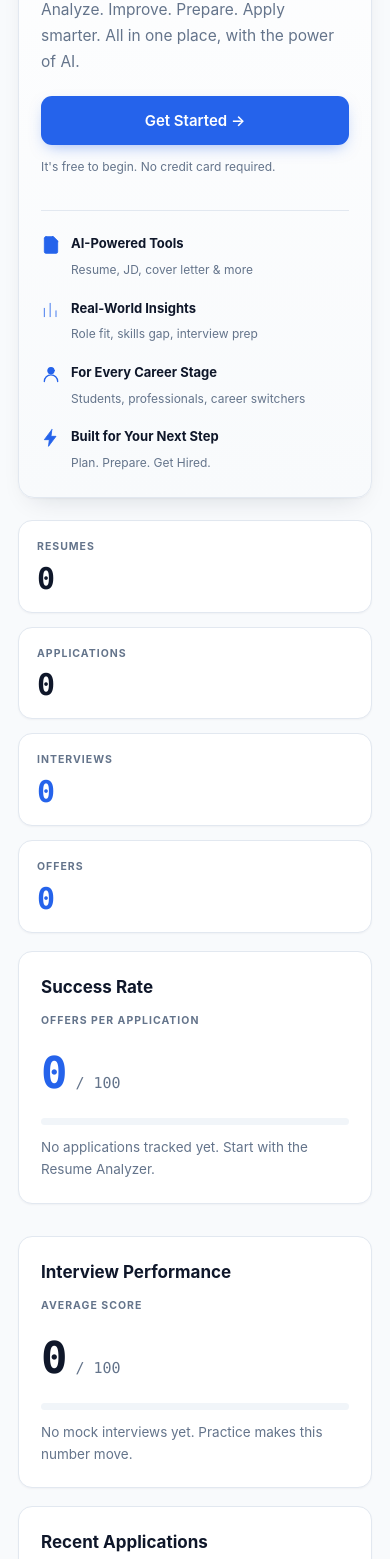
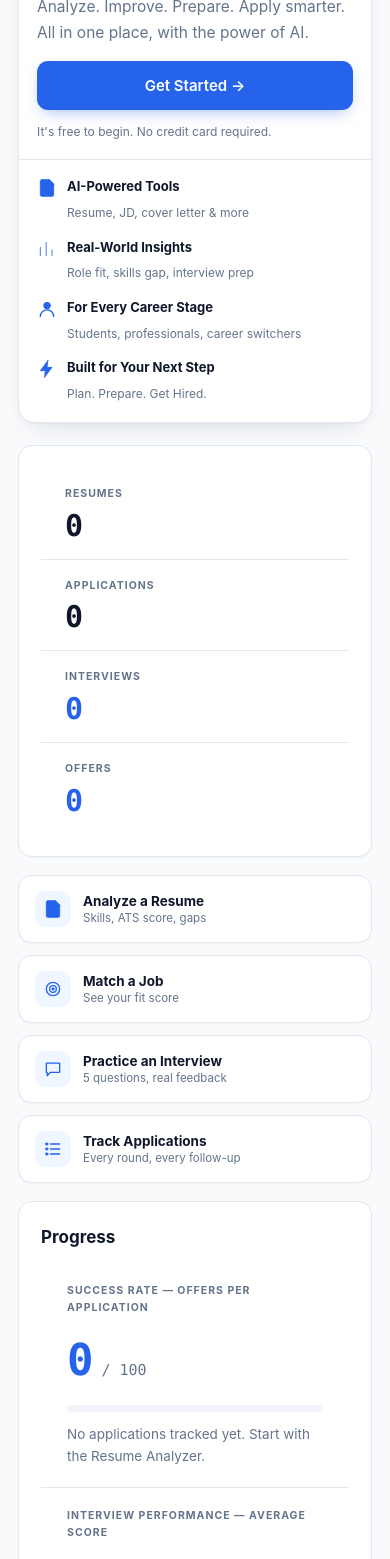
Before and after one commit to messyuc-786/hirepilot, a plain HTML site: page index.html in a window 390 px wide. Shown: the part 441-2000 px from the top of the page. Drawn offline with Linux system fonts and the light colour scheme.

Commit message:
Third-pass visual review: fix wasted space + AI-dashboard feel
Strict product-design pass, not functional QA. Same architecture,
same visual system — restructured layout for density and desktop
fluidity per explicit direction.

DESKTOP SPACE
- Sidebar trimmed 252px -> 236px; main content max-width raised
  1180px -> 1400px so the app fills real desktop viewports instead
  of sitting in a narrow fixed column.
- Hero image now bleeds edge-to-edge in its own column (no more
  inset/letterboxed thumbnail with a border and rounded corners of
  its own) — the artwork is the emotional identity, not a boxed
  decoration next to it.

DASHBOARD INFORMATION ARCHITECTURE
Rebuilt to: Hero -> Key Stats -> Quick Actions -> Progress ->
Recent Applications -> Career Journey, matching the requested order.
- 4 separate stat cards merged into one divided stats-row panel.
- "Success Rate" and "Interview Performance" merged into one
  Progress panel (was two near-empty cards).
- New Quick Actions row (Analyze a Resume / Match a Job / Practice
  an Interview / Track Applications) linking straight into the
  modules users want most — answers "what do I do next" directly,
  where before the dashboard was stats with no next step.

REDUCED "AI DASHBOARD" FEEL
Fewer, denser cards instead of many thin ones is the main lever
here (a wall of small metric tiles is the most generic-dashboard
tell there is). No sparkles/gradients/glow existed before or now;
the fix was card proliferation, not decoration.

JOB TRACKER DIFFERENTIATION
Table-heavy screen now uses a wider form column (.split-compact,
1.6fr/.65fr instead of 1.15fr/.85fr) instead of giving the
illustration equal weight to a 3-field form — consistency was
making this screen worse, not better.

BAKED-IN FILENAME CAPTIONS (missed in the previous pass)
Re-inspected all 12 source images at full resolution and found 3
more with a filename baked into the bottom edge that the last pass
missed: 02_resume_analysis, 10_job_tracker, 12_motivational.
Applied the same .crop-caption treatment used for 03/09/11.

QA this pass: all 10 screens x 6 breakpoints (1440/1280/1024/768/
430/375) re-verified for horizontal overflow (zero), console errors
(zero), and localStorage persistence. Full report in conversation.

Co-Authored-By: Claude Sonnet 5 <noreply@anthropic.com>

```diff
--- a/css/style.css
+++ b/css/style.css
@@ -37,7 +37,7 @@
   --shadow-sm: 0 1px 2px rgba(15,23,42,.04);
   --shadow: 0 1px 2px rgba(15,23,42,.04), 0 12px 28px -14px rgba(15,23,42,.16);
 
-  --sidebar-w: 252px;
+  --sidebar-w: 236px;
 }
 
 /* ---------- 2. RESET ---------- */
@@ -155,7 +155,7 @@ img { display: block; max-width: 100%; }
 .status.live { color: var(--green); }
 
 /* ---------- 4. MAIN AREA ---------- */
-.main { flex: 1; padding: 34px 40px 80px; max-width: 1180px; }
+.main { flex: 1; padding: 32px 40px 70px; max-width: 1400px; }
 
 .view-head { margin-bottom: 26px; }
 
@@ -191,6 +191,10 @@ h3 { font-size: 14.5px; font-weight: 650; margin-bottom: 8px; color: var(--navy)
 
 /* Split layout: form/content on one side, illustration on the other */
 .split { display: grid; grid-template-columns: 1.15fr .85fr; gap: 18px; align-items: start; }
+/* Table-heavy screens (Job Tracker) need the form column to stay
+   compact and let the illustration take a smaller, secondary role
+   rather than competing evenly with a 3-field form. */
+.split-compact { grid-template-columns: 1.6fr .65fr; }
 .split > .panel { margin-bottom: 0; }
 
 /* Stat readout */
@@ -479,23 +483,31 @@ tr:last-child td { border-bottom: none; }
   font-size: 13.5px;
 }
 
-/* ---------- 13. HERO (Dashboard first screen) ---------- */
+/* ---------- 13. HERO (Dashboard first screen) ----------
+   The 3D artwork bleeds edge-to-edge in its own column instead of
+   sitting as a letterboxed, inset thumbnail — it's the emotional
+   identity of the product, not a decorative rectangle. */
 .hero {
   position: relative;
-  background: linear-gradient(180deg, #FFFFFF 0%, #F8FAFC 100%);
+  background: var(--panel);
   border: 1px solid var(--line);
   border-radius: 20px;
   box-shadow: var(--shadow);
-  padding: 44px 44px 0;
   margin-bottom: 22px;
   overflow: hidden;
 }
 
 .hero-grid {
   display: grid;
-  grid-template-columns: 1fr 1fr;
-  gap: 28px;
-  align-items: center;
+  grid-template-columns: 1fr 1.05fr;
+  align-items: stretch;
+}
+
+.hero-copy {
+  padding: 40px 30px 40px 44px;
+  display: flex;
+  flex-direction: column;
+  justify-content: center;
 }
 
 .hero-eyebrow {
@@ -507,7 +519,7 @@ tr:last-child td { border-bottom: none; }
 .hero-eyebrow span { color: var(--blue); }
 
 .hero-copy h1 {
-  font-size: 44px;
+  font-size: 42px;
   line-height: 1.08;
   letter-spacing: -1px;
   margin-bottom: 14px;
@@ -517,25 +529,21 @@ tr:last-child td { border-bottom: none; }
 .hero-copy p {
   font-size: 15.5px;
   color: var(--muted);
-  max-width: 46ch;
-  margin-bottom: 22px;
+  max-width: 44ch;
+  margin-bottom: 20px;
   line-height: 1.65;
 }
 
 .hero-fine { font-size: 12px; color: var(--muted); margin-top: 12px; }
 
 .hero-visual {
-  border-radius: 16px;
-  overflow: hidden;
-  box-shadow: var(--shadow);
-  border: 1px solid var(--line);
-  align-self: end;
+  align-self: stretch;
+  min-height: 320px;
   /* The source photo bakes its own HirePilot logo, headline and CTA
      into its left third (duplicating the real heading beside it) and
      a filename caption in the bottom-left corner. Cropping to the
      right two-thirds keeps the character scene as pure illustration
      and removes both artifacts in one move. */
-  aspect-ratio: 16 / 9;
 }
 .hero-visual img { width: 100%; height: 100%; object-fit: cover; object-position: 100% 50%; display: block; }
 
@@ -543,14 +551,67 @@ tr:last-child td { border-bottom: none; }
   display: grid;
   grid-template-columns: repeat(4, 1fr);
   gap: 18px;
-  margin: 34px 0 0;
-  padding: 22px 0;
+  padding: 20px 44px;
   border-top: 1px solid var(--line);
 }
 .hero-strip-item { display: flex; gap: 10px; align-items: flex-start; }
 .hero-strip-item svg { flex-shrink: 0; color: var(--blue); margin-top: 2px; }
 .hero-strip-item strong { display: block; font-size: 13px; color: var(--navy); margin-bottom: 2px; }
 .hero-strip-item span { font-size: 12px; color: var(--muted); }
+
+/* Quick Actions — compact link cards into the modules a user is
+   most likely to want next, so the dashboard reads as "here's what
+   to do" rather than a pile of disconnected stat cards. */
+.quick-actions {
+  display: grid;
+  grid-template-columns: repeat(4, 1fr);
+  gap: 12px;
+  margin-bottom: 18px;
+}
+.quick-action {
+  display: flex;
+  align-items: center;
+  gap: 12px;
+  padding: 15px 16px;
+  background: var(--panel);
+  border: 1px solid var(--line);
+  border-radius: var(--r);
+  box-shadow: var(--shadow-sm);
+  cursor: pointer;
+  text-align: left;
+  font-family: var(--sans);
+  transition: border-color .15s, box-shadow .15s, transform .1s;
+}
+.quick-action:hover { border-color: var(--blue); box-shadow: var(--shadow); }
+.quick-action:active { transform: translateY(1px); }
+.quick-action .qa-icon {
+  flex-shrink: 0;
+  width: 36px; height: 36px;
+  display: grid; place-items: center;
+  background: var(--tint);
+  color: var(--blue);
+  border-radius: 10px;
+}
+.quick-action strong { display: block; font-size: 13.5px; color: var(--navy); }
+.quick-action span { font-size: 11.5px; color: var(--muted); }
+
+/* Key stats — one panel with four columns divided by hairlines,
+   instead of four separate thin cards with padding fighting padding. */
+.stats-row {
+  display: grid;
+  grid-template-columns: repeat(4, 1fr);
+}
+.stats-row > div { padding: 18px 24px; border-right: 1px solid var(--line); }
+.stats-row > div:last-child { border-right: none; }
+
+/* Progress / performance — the two score panels sharing one card,
+   split by a single hairline instead of two full duplicate cards. */
+.progress-panel {
+  display: grid;
+  grid-template-columns: 1fr 1fr;
+}
+.progress-panel > div { padding: 20px 26px; }
+.progress-panel > div:first-child { border-right: 1px solid var(--line); }
 
 /* Feature illustration card used across module screens */
 .feature-visual {
@@ -593,6 +654,7 @@ tr:last-child td { border-bottom: none; }
 @media (max-width: 1080px) {
   .hero-copy h1 { font-size: 36px; }
   .split { grid-template-columns: 1fr; }
+  .quick-actions { grid-template-columns: repeat(2, 1fr); }
 }
 
 @media (max-width: 900px) {
@@ -612,18 +674,29 @@ tr:last-child td { border-bottom: none; }
   .sidebar-foot { border-top: none; border-left: 1px solid var(--line); white-space: nowrap; }
   .main { padding: 22px 18px 60px; }
   .grid-2, .grid-3, .grid-4 { grid-template-columns: 1fr; }
+  .quick-actions { grid-template-columns: repeat(2, 1fr); }
+  .stats-row { grid-template-columns: repeat(2, 1fr); }
+  .stats-row > div:nth-child(2) { border-right: none; }
+  .stats-row > div:nth-child(-n+2) { border-bottom: 1px solid var(--line); }
 
-  .hero { padding: 28px 22px 0; border-radius: 16px; }
-  .hero-grid { grid-template-columns: 1fr; gap: 20px; }
-  .hero-copy h1 { font-size: 30px; }
-  .hero-visual { order: -1; max-height: 220px; }
-  .hero-strip { grid-template-columns: repeat(2, 1fr); gap: 16px 20px; }
+  .hero { border-radius: 16px; }
+  .hero-grid { grid-template-columns: 1fr; }
+  .hero-copy { padding: 24px 20px 20px; }
+  .hero-copy h1 { font-size: 29px; }
+  .hero-visual { order: -1; height: 200px; min-height: 0; }
+  .hero-strip { grid-template-columns: repeat(2, 1fr); gap: 14px 18px; padding: 18px 20px; }
 }
 
 @media (max-width: 480px) {
-  .hero-copy h1 { font-size: 26px; }
-  .hero-strip { grid-template-columns: 1fr; }
+  .hero-copy { padding: 20px 18px 18px; }
+  .hero-copy h1 { font-size: 25px; }
+  .hero-copy p { margin-bottom: 16px; }
+  .hero-strip { grid-template-columns: 1fr; gap: 12px; padding: 16px 18px; }
   .btn-lg { width: 100%; text-align: center; }
+  .quick-actions, .progress-panel, .stats-row { grid-template-columns: 1fr; }
+  .stats-row > div { border-right: none !important; border-bottom: 1px solid var(--line); }
+  .stats-row > div:last-child { border-bottom: none; }
+  .progress-panel > div:first-child { border-right: none; border-bottom: 1px solid var(--line); }
 }
 
 /* ---------- 15. ACCESSIBILITY ---------- */
--- a/js/features.js
+++ b/js/features.js
@@ -66,32 +66,52 @@ dashboard() {
       </div>
     </section>
 
-    <div class="grid grid-4" style="margin-bottom:18px">
-      ${UI.stat('Resumes', s.resumes)}
-      ${UI.stat('Applications', s.applications)}
-      ${UI.stat('Interviews', s.interviews, true)}
-      ${UI.stat('Offers', s.offers, true)}
+    <div class="panel stats-row" style="margin-bottom:18px">
+      <div><div class="stat-label">Resumes</div><div class="stat-value">${s.resumes}</div></div>
+      <div><div class="stat-label">Applications</div><div class="stat-value">${s.applications}</div></div>
+      <div><div class="stat-label">Interviews</div><div class="stat-value cyan">${s.interviews}</div></div>
+      <div><div class="stat-label">Offers</div><div class="stat-value cyan">${s.offers}</div></div>
     </div>
 
-    <div class="grid grid-2">
-      ${UI.panel('Success Rate', `
-        ${UI.score(s.successRate, 'Offers per application', true)}
+    <div class="quick-actions">
+      <button class="quick-action" data-go="resume">
+        <span class="qa-icon">${UI.icon('doc')}</span>
+        <div><strong>Analyze a Resume</strong><span>Skills, ATS score, gaps</span></div>
+      </button>
+      <button class="quick-action" data-go="jd">
+        <span class="qa-icon">${UI.icon('target')}</span>
+        <div><strong>Match a Job</strong><span>See your fit score</span></div>
+      </button>
+      <button class="quick-action" data-go="interview">
+        <span class="qa-icon">${UI.icon('chat')}</span>
+        <div><strong>Practice an Interview</strong><span>5 questions, real feedback</span></div>
+      </button>
+      <button class="quick-action" data-go="tracker">
+        <span class="qa-icon">${UI.icon('list')}</span>
+        <div><strong>Track Applications</strong><span>Every round, every follow-up</span></div>
+      </button>
+    </div>
+
+    ${UI.panel('Progress', `
+      <div class="progress-panel">
+        <div>
+          ${UI.score(s.successRate, 'Success rate — offers per application', true)}
           <p class="muted" style="margin-top:12px">
             ${s.applications === 0
               ? 'No applications tracked yet. Start with the Resume Analyzer.'
               : `${s.offers} offer${s.offers === 1 ? '' : 's'} from ${s.applications} application${s.applications === 1 ? '' : 's'}.`}
           </p>
-      `)}
-
-      ${UI.panel('Interview Performance', `
-        ${UI.score(s.avgInterviewScore, 'Average score')}
+        </div>
+        <div>
+          ${UI.score(s.avgInterviewScore, 'Interview performance — average score')}
           <p class="muted" style="margin-top:12px">
             ${s.interviews === 0
               ? 'No mock interviews yet. Practice makes this number move.'
               : `Across ${s.interviews} mock interview${s.interviews === 1 ? '' : 's'}.`}
           </p>
+        </div>
+      </div>
     `)}
-    </div>
 
     ${UI.panel('Recent Applications', apps.length ? `
       <div class="table-wrap"><table>
@@ -121,7 +141,7 @@ dashboard() {
         </div>
       </div>
       <div class="promo-card">
-        <img src="img/12_motivational.jpg" alt="Small steps, big opportunities" loading="lazy">
+        <img src="img/12_motivational.jpg" alt="Small steps, big opportunities" loading="lazy" class="crop-caption">
         <div class="promo-body">
           <strong>Small Steps, Big Opportunities</strong>
           <span>Plan. Prepare. Practice. Progress.</span>
@@ -132,6 +152,10 @@ dashboard() {
 
   document.getElementById('heroGetStarted')
     ?.addEventListener('click', () => App.go(isNew ? 'resume' : 'jd'));
+
+  document.querySelectorAll('[data-go]').forEach(btn => {
+    btn.addEventListener('click', () => App.go(btn.dataset.go));
+  });
 },
 
 
@@ -155,7 +179,7 @@ resume() {
           <button class="btn" id="analyzeBtn">Analyze Resume</button>
         </div>
       `)}
-      ${UI.visual('img/02_resume_analysis.jpg', 'A resume analysis in progress, with a green "Great Start!" check', 'Skills, ATS score, grammar, and missing keywords — in one pass.')}
+      ${UI.visual('img/02_resume_analysis.jpg', 'A resume analysis in progress, with a green "Great Start!" check', 'Skills, ATS score, grammar, and missing keywords — in one pass.', true)}
     </div>
 
     <div id="resumeResult"></div>
@@ -1258,7 +1282,7 @@ tracker() {
     ${UI.head('Module 09', 'Job Tracker',
       'Every application, every round, every follow-up.')}
 
-    <div class="split" style="margin-bottom:18px">
+    <div class="split split-compact" style="margin-bottom:18px">
       ${UI.panel('Add Application Manually', `
         <div class="grid grid-2">
           <div>
@@ -1276,7 +1300,7 @@ tracker() {
           <button class="btn" id="trAdd">Add</button>
         </div>
       `)}
-      ${UI.visual('img/10_job_tracker.jpg', 'Tracking every application, round, and outcome', 'Stay organized, monitor progress, never miss a follow-up.')}
+      ${UI.visual('img/10_job_tracker.jpg', 'Tracking every application, round, and outcome', 'Stay organized, monitor progress, never miss a follow-up.', true)}
     </div>
 
     ${UI.panel(`All Applications (${apps.length})`, apps.length ? `
--- a/js/ui.js
+++ b/js/ui.js
@@ -126,6 +126,9 @@ const UI = {
     bars: '<path d="M4 20V10M11 20V4M18 20v-7"/>',
     user: '<circle cx="12" cy="8" r="4"/><path d="M4 21c0-4.4 3.6-8 8-8s8 3.6 8 8" fill="none" stroke-width="1.6"/>',
     bolt: '<path d="M13 2 4 14h6l-1 8 9-12h-6l1-8Z"/>',
+    target: '<circle cx="12" cy="12" r="8" fill="none" stroke-width="1.6"/><circle cx="12" cy="12" r="4" fill="none" stroke-width="1.6"/><circle cx="12" cy="12" r="1.4"/>',
+    chat: '<path d="M4 5h16v11H9l-4 4v-4H4Z" fill="none" stroke-width="1.6" stroke-linejoin="round"/>',
+    list: '<path d="M9 6h11M9 12h11M9 18h11" stroke-width="1.6"/><circle cx="4.5" cy="6" r="1.4"/><circle cx="4.5" cy="12" r="1.4"/><circle cx="4.5" cy="18" r="1.4"/>',
   },
   icon(name, size = 20) {
     const body = this._icons[name] || '';
```
Lines whose indentation alone changed are shown as unchanged.
